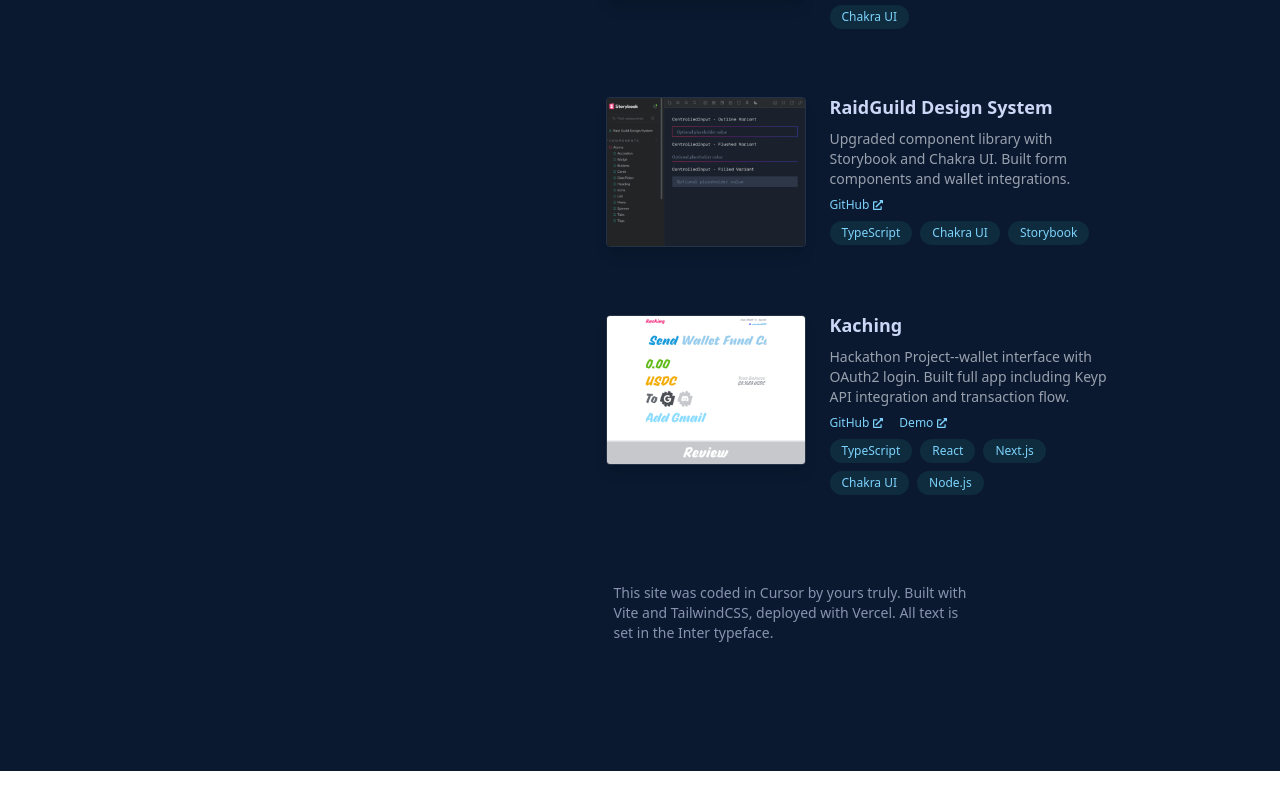
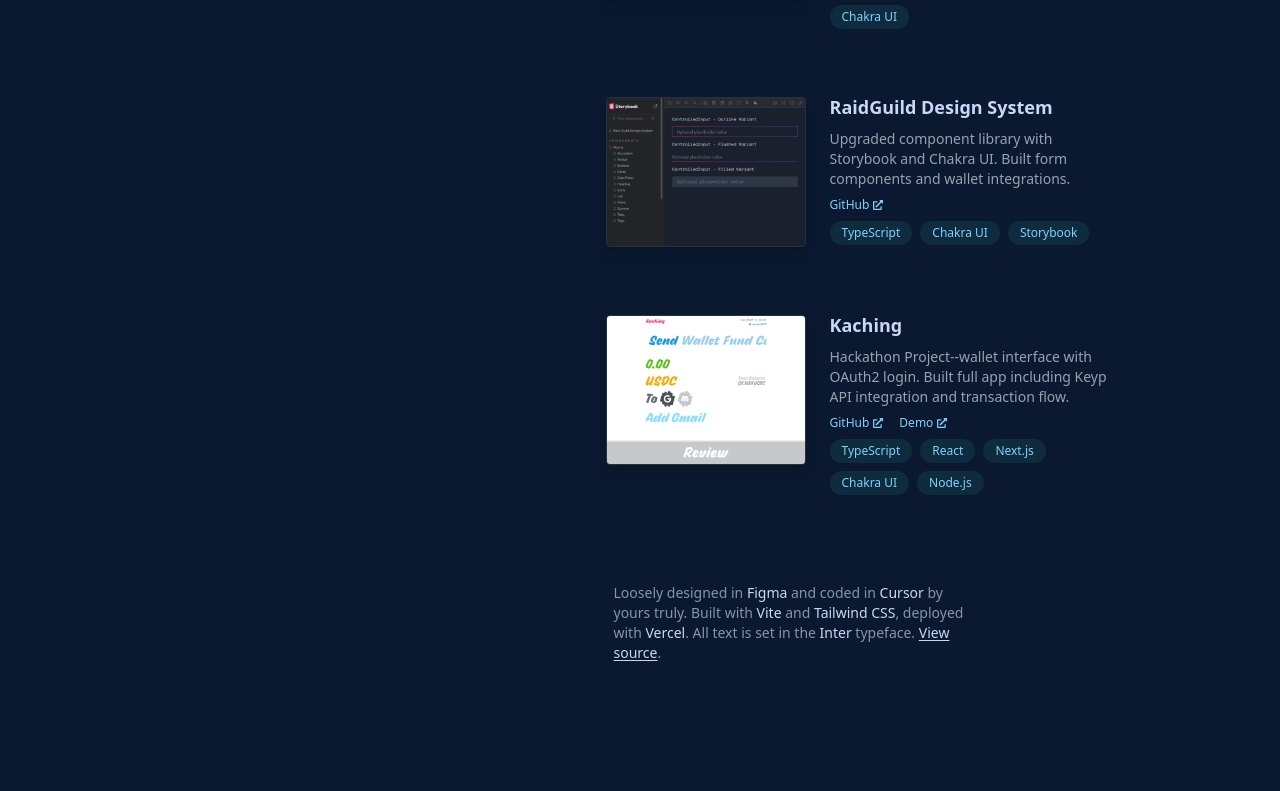
Before and after one commit to mikestarrdev/portfolio-2025, a React (Vite) app: page / in a window 1280 px wide. Shown: the part 3075-3866 px from the top of the page. Built offline with nearby package versions, Linux system fonts and the light colour scheme.

Commit message:
format portfolio description into separate component

```diff
--- a/src/components/MainContent.jsx
+++ b/src/components/MainContent.jsx
@@ -1,5 +1,6 @@
 import { About } from './sections/About'
 import { Experience } from './sections/Experience'
+import { Portfolio } from './sections/Portfolio'
 import { Projects } from './sections/Projects'
 
 export const MainContent = ({ sectionRefs }) => {
@@ -8,13 +9,7 @@
       <About sectionRefs={sectionRefs} />
       <Experience sectionRefs={sectionRefs} />
       <Projects sectionRefs={sectionRefs} />
-
-      <section>
-        <p className="w-full text-sm md:w-4/5 xl:-ml-20">
-          This site was coded in Cursor by yours truly. Built with Vite and TailwindCSS, deployed
-          with Vercel. All text is set in the Inter typeface.
-        </p>
-      </section>
+      <Portfolio />
     </main>
   )
 }
--- /dev/null
+++ b/src/components/sections/Portfolio.jsx
@@ -0,0 +1,23 @@
+export const Portfolio = () => {
+  return (
+    <section>
+      <p className="w-full text-sm md:w-4/5 xl:-ml-20">
+        Loosely designed in <span className="text-[#ccd6f6]">Figma</span> and coded in{' '}
+        <span className="text-[#ccd6f6]">Cursor</span> by yours truly. Built with{' '}
+        <span className="text-[#ccd6f6]">Vite</span> and{' '}
+        <span className="text-[#ccd6f6]">Tailwind CSS</span>, deployed with{' '}
+        <span className="text-[#ccd6f6]">Vercel</span>. All text is set in the{' '}
+        <span className="text-[#ccd6f6]">Inter</span> typeface.{' '}
+        <a
+          href="https://github.com/mikestarrdev/portfolio-2025"
+          target="_blank"
+          rel="noopener noreferrer"
+          className="text-[#ccd6f6] underline underline-offset-2 transition-all duration-200 hover:opacity-80"
+        >
+          View source
+        </a>
+        .
+      </p>
+    </section>
+  )
+}
```
Also changed, not shown: 1 other file (tests, documents, lock files or other folders).
